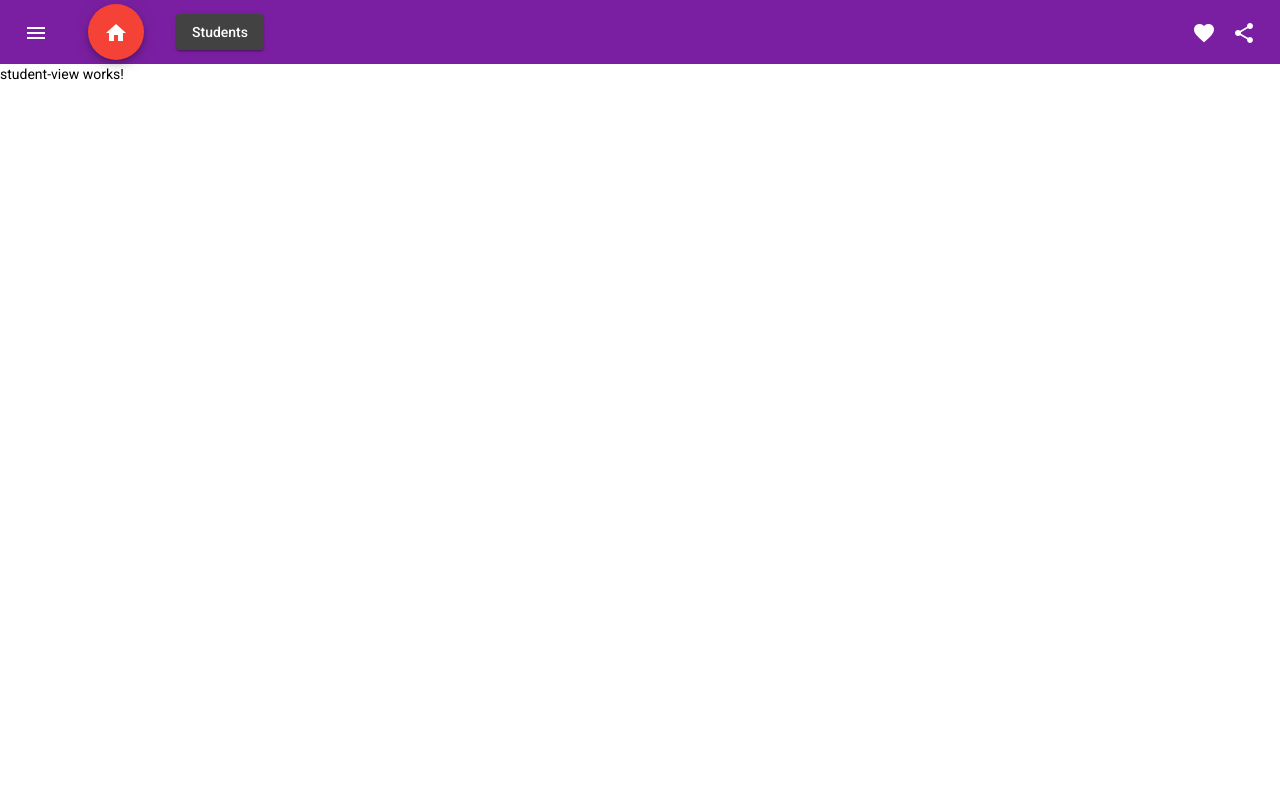
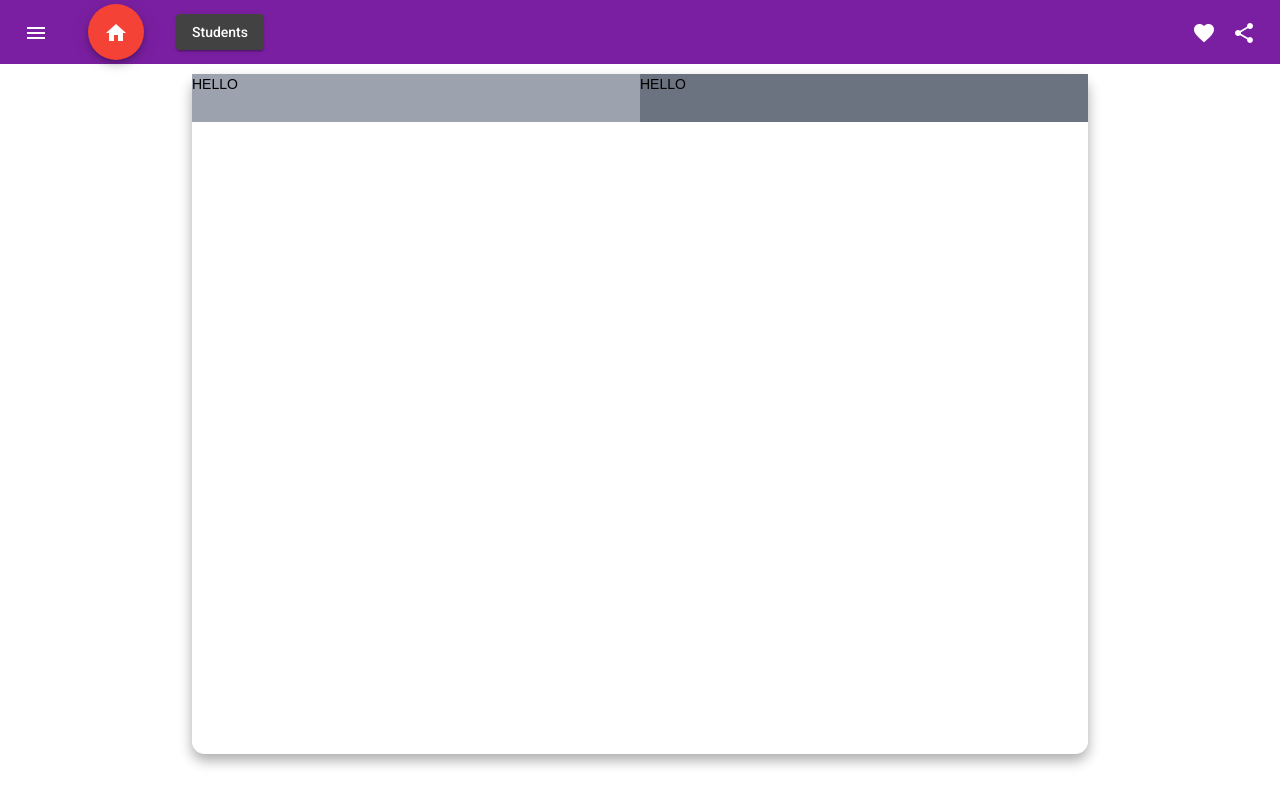
Before and after one commit to jaison10/SudentAdminPortal-UI, an Angular app in the folder studentadminportal-ui/: page /students/1 in a window 1280 px wide. Built offline with nearby package versions, Linux system fonts and the light colour scheme; no server answers.

Commit message:
tailwindcss install

```diff
--- a/studentadminportal-ui/package.json
+++ b/studentadminportal-ui/package.json
@@ -30,12 +30,15 @@
     "@angular/compiler-cli": "~13.3.0",
     "@types/jasmine": "~3.10.0",
     "@types/node": "^12.11.1",
+    "autoprefixer": "^10.4.15",
     "jasmine-core": "~4.0.0",
     "karma": "~6.3.0",
     "karma-chrome-launcher": "~3.1.0",
     "karma-coverage": "~2.1.0",
     "karma-jasmine": "~4.0.0",
     "karma-jasmine-html-reporter": "~1.7.0",
+    "postcss": "^8.4.28",
+    "tailwindcss": "^3.3.3",
     "typescript": "~4.6.2"
   }
 }
--- a/studentadminportal-ui/src/app/students/student-view/student-view.component.css
+++ b/studentadminportal-ui/src/app/students/student-view/student-view.component.css
@@ -0,0 +1,18 @@
+@tailwind base;
+@tailwind components;
+@tailwind utilities;
+
+
+@import url('https://fonts.googleapis.com/css2?family=Baloo+2:wght@500&family=Poppins:wght@200;300;400;500&display=swap');
+
+.outergroup{
+    background-color: #fff5;
+    width: 70%;
+    height: 85%;
+    margin: auto;
+    backdrop-filter: blur(7px);
+    box-shadow: 0 0.4rem .8rem #0005;
+    border-radius: .8rem;
+    margin-top: 10px;
+    font-family: 'Poppins', sans-serif;
+}
--- a/studentadminportal-ui/src/app/students/student-view/student-view.component.html
+++ b/studentadminportal-ui/src/app/students/student-view/student-view.component.html
@@ -1 +1,6 @@
-<p>student-view works!</p>
+<div class="outergroup">
+    <div class="flex mb-4">
+        <div class="w-1/2 bg-gray-400 h-12">HELLO</div>
+        <div class="w-1/2 bg-gray-500 h-12">HELLO</div>
+    </div>
+</div>
--- a/studentadminportal-ui/src/app/students/student-view/student-view.component.ts
+++ b/studentadminportal-ui/src/app/students/student-view/student-view.component.ts
@@ -16,9 +16,9 @@ export class StudentViewComponent implements OnInit {
 
   ngOnInit(): void {
     //this is for reading value from the URL - params
-    this.routes.paramMap.subscribe((params)=>{
-      this.studentIdFrmURL = params.get("Id"); //this "Id" shud be same as the one given in app.routing for the route provided.
-    })
+    // this.routes.paramMap.subscribe((params)=>{
+    //   this.studentIdFrmURL = params.get("Id"); //this "Id" shud be same as the one given in app.routing for the route provided.
+    // })
 
     if(this.studentIdFrmURL){
       console.log("The given ID is: ", this.studentIdFrmURL);
--- /dev/null
+++ b/studentadminportal-ui/tailwind.config.js
@@ -0,0 +1,10 @@
+/** @type {import('tailwindcss').Config} */
+module.exports = {
+  content: [
+    "./src/**/*.{html,ts}"
+  ],
+  theme: {
+    extend: {},
+  },
+  plugins: [],
+}
```
Also changed, not shown: 1 other file (tests, documents, lock files or other folders).
